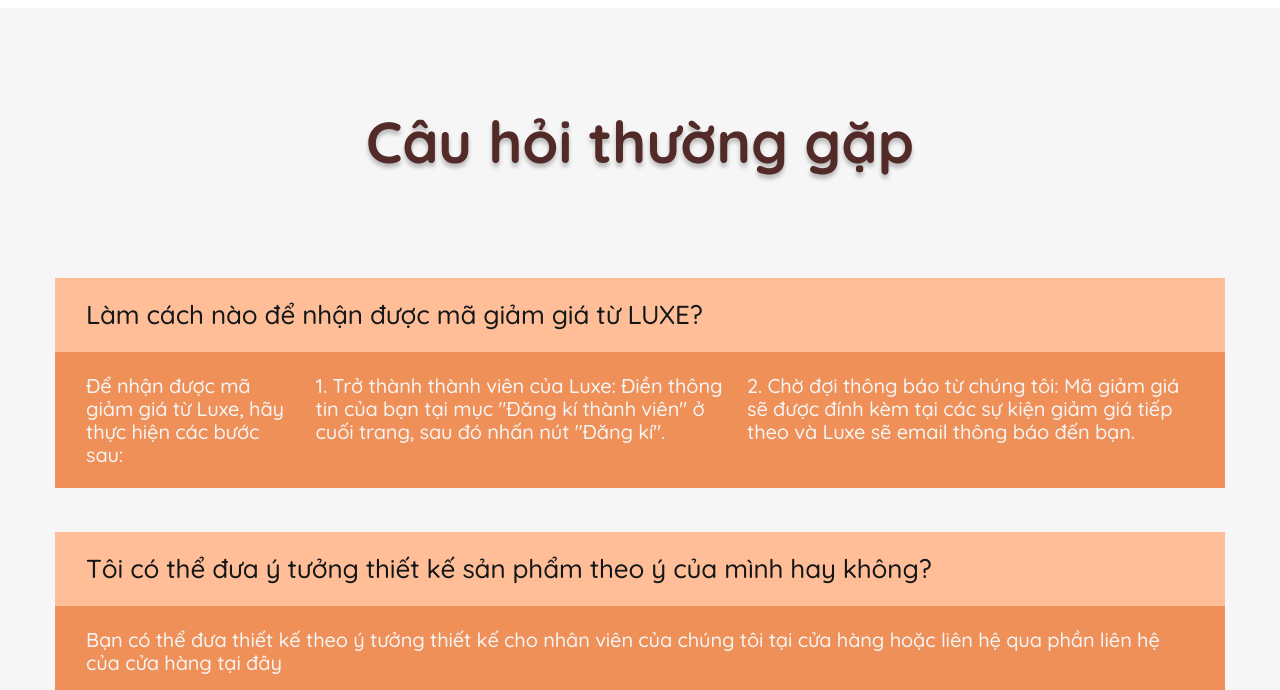
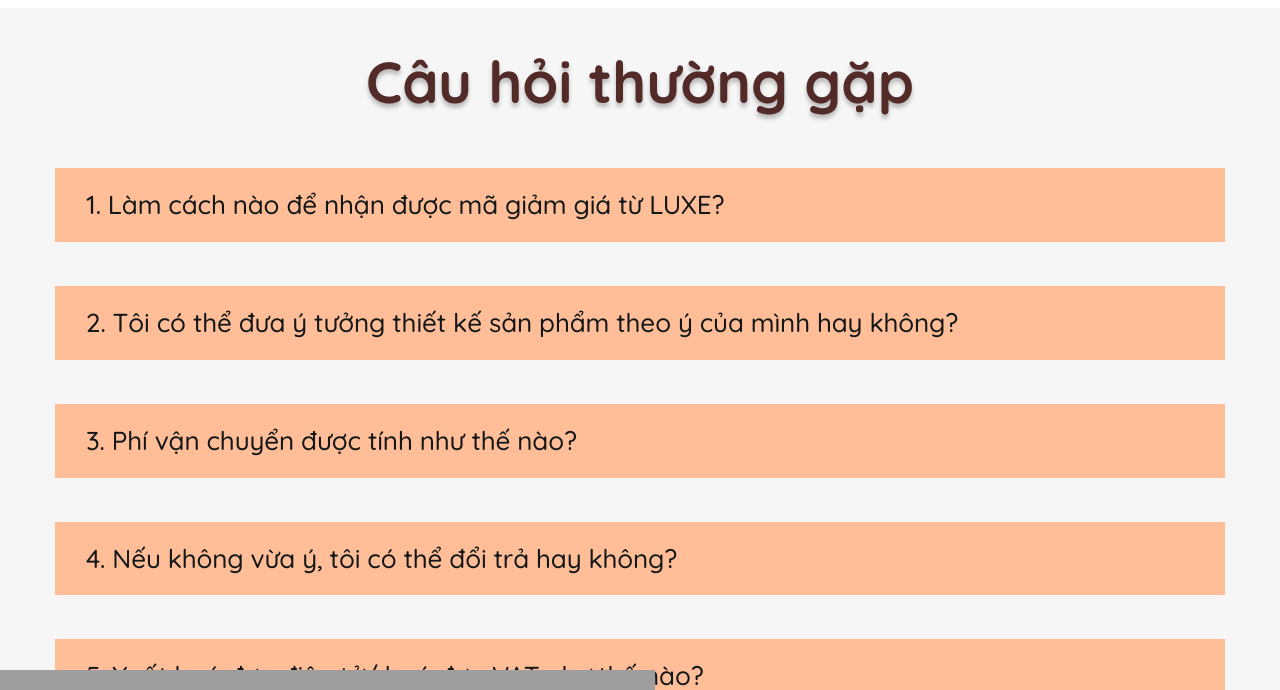
Before and after one commit to minhdieu24/Luxe-User, a PHP site: page /hotro.html in a window 1280 px wide. Shown: the part 305-995 px from the top of the page. Run offline with PHP 8.4, Linux system fonts and the light colour scheme; grey boxes are pictures that could not be loaded.

Commit message:
FAQ final

```diff
--- a/css/styles.css
+++ b/css/styles.css
@@ -186,7 +186,7 @@
 
 
   /* ========= Slider Section ======== */
-
+  /*======= PAGE Liên hệ =========*/
   /*  Thông tin liên hệ  */
   .contact-container {
     display: flex;
@@ -553,11 +553,11 @@
     border: 0;
   }
 
-  /*== PAGE FAQ ==*/
+  /*======= PAGE FAQ =========*/
   .faq-section {
     background-color: var(--faq-background);
     display: flex;
-    padding: 80px 0;
+    padding: 30px 0;
     flex-direction: column;
     align-items: center;
   }
@@ -567,16 +567,16 @@
     text-align: center;
     text-shadow: 0px 4px 4px rgba(0, 0, 0, 0.25);
     -webkit-text-stroke-color: #000;
-    margin-top: 20px;
-    margin-bottom: 80px;
+    margin-top: 10px;
+    margin-bottom: 30px;
     font: 700 58px/117% Quicksand, sans-serif;
   }
 
   @media (max-width: 991px) {
     .faq-title {
       max-width: 100%;
-      margin-top: 40px;
-      font-size: 40px;
+      margin-top: 10px;
+      font-size: 30px;
     }
   }
 
@@ -629,12 +629,11 @@
     margin: auto 0;
     display: none;
     background-color: #EF9059;
-    display: flex;
     width: 1170px;
     max-width: 100%;
     gap: 20px;
     font-size: 20px;
-    color: whitesmoke;
+    color: black;
     font-weight: 500;
     letter-spacing: -0.13px;
     line-height: 115%;
--- a/hotro.html
+++ b/hotro.html
@@ -18,7 +18,7 @@
     <link rel="stylesheet" href="css/styles.css" />
     <link rel="stylesheet" href="css/responsinve.css" />
     <!-- Scripts -->
-    <script src="./js/script.js"></script>
+    <script src="./js/scripts.js"></script>
   </head>
   <body>
     <!-- PC Header -->
@@ -122,7 +122,7 @@
         <h2 class="faq-title">Câu hỏi thường gặp</h2>
         <!-- Câu hỏi 1 -->
         <div class="faq-item">
-            <div class="faq-question"> Làm cách nào để nhận được mã giảm giá từ LUXE?</div>
+            <div class="faq-question"> 1. Làm cách nào để nhận được mã giảm giá từ LUXE?</div>
             <div class="faq-answer">
               <p>Để nhận được mã giảm giá từ Luxe, hãy thực hiện các bước sau:</p>
               <p><strong>1. Trở thành thành viên của Luxe:</strong> Điền thông tin của bạn tại mục "Đăng kí thành viên" ở cuối trang, sau đó nhấn nút "Đăng kí".</p>
@@ -132,46 +132,34 @@
 
         <!-- Câu hỏi 2 -->
         <div class="faq-item">
-          <div class="faq-question">Tôi có thể đưa ý tưởng thiết kế sản phẩm theo ý của mình hay không?</div>
+          <div class="faq-question"> 2. Tôi có thể đưa ý tưởng thiết kế sản phẩm theo ý của mình hay không?</div>
           <div class="faq-answer">
             Bạn có thể đưa thiết kế theo ý tưởng thiết kế cho nhân viên của chúng tôi tại cửa hàng hoặc liên hệ qua phần liên hệ của cửa hàng tại đây
           </div>
         </div>
         <!-- Câu hỏi 3 -->
         <div class="faq-item">
-          <div class="faq-question"> Phí vận chuyển được tính như thế nào?</div>
+          <div class="faq-question"> 3. Phí vận chuyển được tính như thế nào?</div>
           <div class="faq-answer">
             Phí vận chuyển sẽ được tính tùy theo đơn hàng, vị trí và mã giảm giá của bạn nhé. Bạn có thể xem thêm chính sách giao hàng tại đây.
           </div>
         </div>
         <!-- Câu hỏi 4 -->
         <div class="faq-item">
-          <div class="faq-question">Nếu không vừa ý, tôi có thể đổi trả hay không?</div>
+          <div class="faq-question"> 4. Nếu không vừa ý, tôi có thể đổi trả hay không?</div>
           <div class="faq-answer">
             Bạn có thể đổi trả trong vòng 7 ngày sau khi giao hàng nhé!
           </div>
         </div>
         <!-- Câu hỏi 5 -->
         <div class="faq-item">
-          <div class="faq-question"> Xuất hoá đơn điện tử/ hoá đơn VAT như thế nào?</div>
+          <div class="faq-question"> 5. Xuất hoá đơn điện tử/ hoá đơn VAT như thế nào?</div>
           <div class="faq-answer">
             Bạn liên hệ nhân viên của Luxe tại cửa hàng hoặc thông qua các kênh liên lạc qua facebook/instagram của Luxe kèm theo hoá đơn để được hỗ trợ nhé!
           </div>
         </div>
         <!-- Ẩn hiện nội dung-->
-      <script>
-        const faqquestion = document.querySelectorAll('.faq-question');
-          faqquestion.forEach(header => {
-            header.addEventListener('click', () => {
-                const content = header.nextElementSibling;
-                if (content.style.display === 'none') {
-                    content.style.display = 'block';
-                } else {
-                    content.style.display = 'none';
-                }
-            });
-          });
-      </script>
+        <script src="./js/scripts.js" defer></script>
     </section>
     <!-- Footer -->
     <footer class="footer">
--- a/js/scripts.js
+++ b/js/scripts.js
@@ -12,3 +12,20 @@ function burgerFunction() {
     const element = document.body;
     element.classList.toggle("dark-mode");
   }
+
+  //Ẩn hiện nội dung câu hỏi FAQ
+  document.addEventListener('DOMContentLoaded', function() {
+    const faqQuestions = document.querySelectorAll('.faq-question');
+
+    faqQuestions.forEach(question => {
+    question.addEventListener('click', () => {
+    const answer = question.nextElementSibling;
+
+    if (answer.style.display === 'none' || !answer.style.display) {
+    answer.style.display = 'block';
+         } else {
+         answer.style.display = 'none';
+         }
+        });
+      });
+    });
```
Also changed, not shown: nhap.html (deleted, +0 -24 lines).
